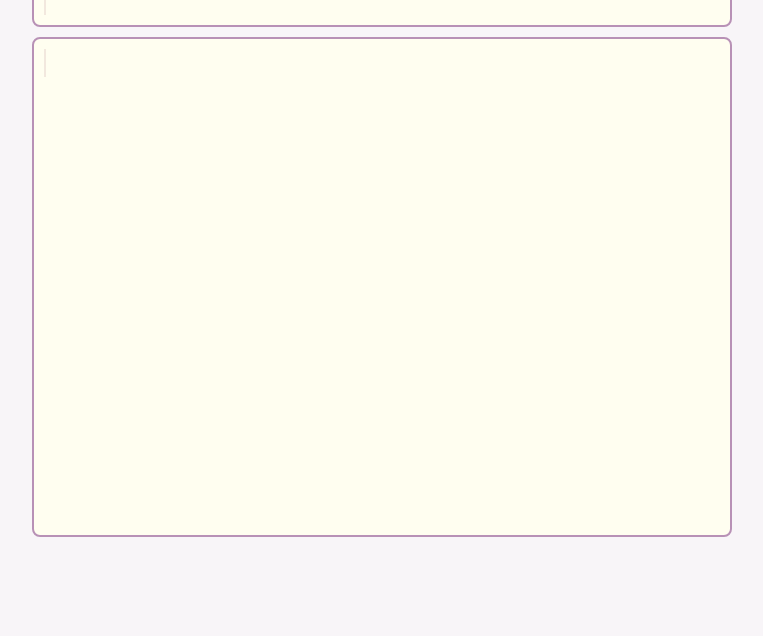
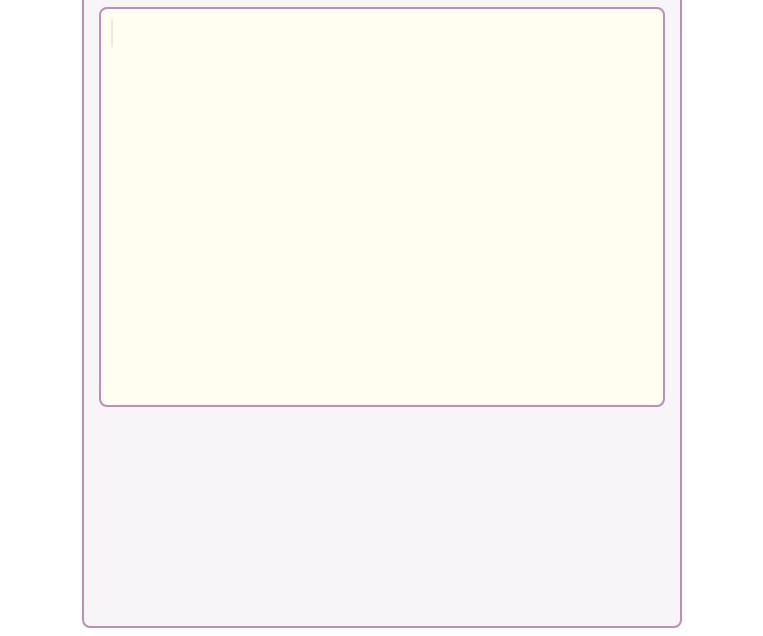
Before and after one commit to zac-garby/editor, a plain HTML site: page index.html in a window 1280 px wide. Shown: the part 172-808 px from the top of the page, without its empty margins (258-1021 px from the left). Drawn offline with Linux system fonts and the light colour scheme.

Commit message:
lil bit of stuff

```diff
--- a/editor.js
+++ b/editor.js
@@ -17,11 +17,14 @@ class Editor {
 
         this.options = {
             singleLine: options.singleLine || false,
-            height: options.height
+            height: options.height,
+            tabSize: 4,
         }
 
         if (this.options.singleLine) {
             this.root.classList.add("single-line")
+        } else {
+            this.root.classList.add("multi-line")
         }
 
         if (this.options.height && !this.options.singleLine) {
@@ -119,7 +122,6 @@ class Editor {
     updateSelection() {
         if (this.currentLine == null) {
             this.sel = null
-            document.getElementById("info").textContent = "row: ?   col: ?"
             return
         }
 
@@ -158,8 +160,6 @@ class Editor {
                 break
             }
         }
-
-        document.getElementById("info").textContent = "row: " + this.sel.row + "   col: " + this.sel.col
     }
 
     retokenize(line = this.currentLine) {
--- a/index.html
+++ b/index.html
@@ -11,10 +11,10 @@
 </head>
 <body onload="onload()">
     <div class="wrapper">
-        <h1>Graphical Editor</h1>
-        <div id="singleLine"></div>
-        <div id="editor"></div>
-        <pre id="info"></pre>
+        <div class="board">
+            <div id="singleLine"></div>
+            <div id="editor"></div>
+        </div>
     </div>
 </body>
 </html>
--- a/main.js
+++ b/main.js
@@ -2,14 +2,20 @@ var editor
 
 function onload() {
     singleLine = new Editor("singleLine", {
-        // tokenizer: tokenize,
-        singleLine: true
+        singleLine: true,
+        tabSize: -1
     })
 
     editor = new Editor('editor', {
         tokenizer: tokenize,
-        height: 500,
+        height: 400
     })
+
+    singleLine.root.style.top = "100px"
+    singleLine.root.style.left = "200px"
+
+    editor.root.style.top = "180px"
+    editor.root.style.left = "100px"
 }
 
 function tokenize(line) {
--- a/styles.css
+++ b/styles.css
@@ -3,17 +3,25 @@
 }
 
 html {
-    background-color: rgb(248, 245, 248);
     font-family: monospace;
 }
 
 div.wrapper {
-    width: 700px;
-    height: 500px;
+    width: 600px;
     margin-inline: auto;
     margin-top: 100px;
     left: 0;
     right: 0;
+}
+
+div.board {
+    position: relative;
+    border: 2px solid rgb(184, 145, 182);
+    background-color: rgb(248, 245, 248);
+    border-radius: 8px;
+    height: 700px;
+    overflow: auto;
+    padding: 15px;
 }
 
 div.editor {
@@ -43,6 +51,9 @@ div.editor div.line {
     min-height: 28px;
     margin-bottom: 3px;
     overflow-x: visible;
+}
+
+div.editor.multi-line div.line {
     border-left: 2px solid rgb(242, 232, 222);
     padding-left: 5px;
 }
@@ -51,7 +62,7 @@ div.editor div.line:last-child {
     margin-bottom: 0;
 }
 
-div.editor:focus div.line.current {
+div.editor.multi-line:focus div.line.current {
     background-color: rgb(251, 244, 239);
 }
 
```
